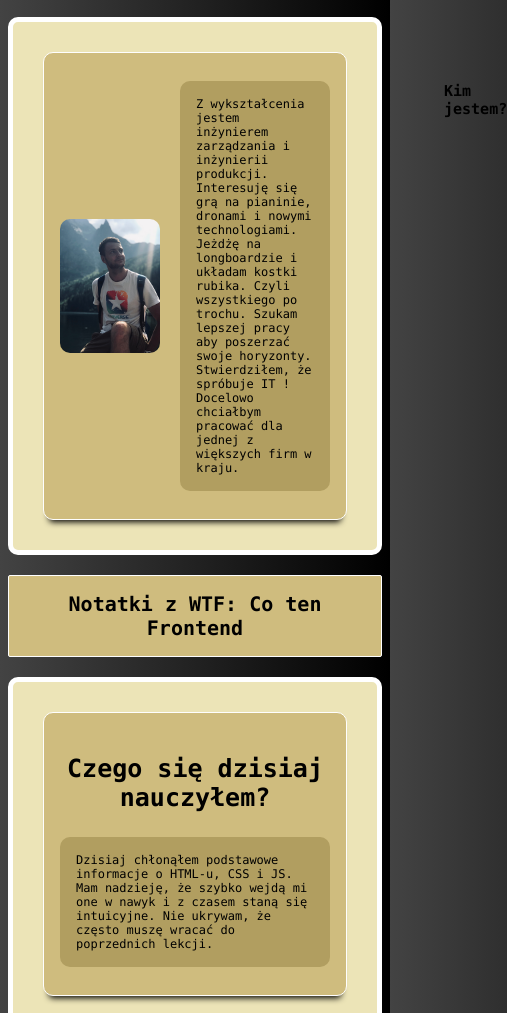
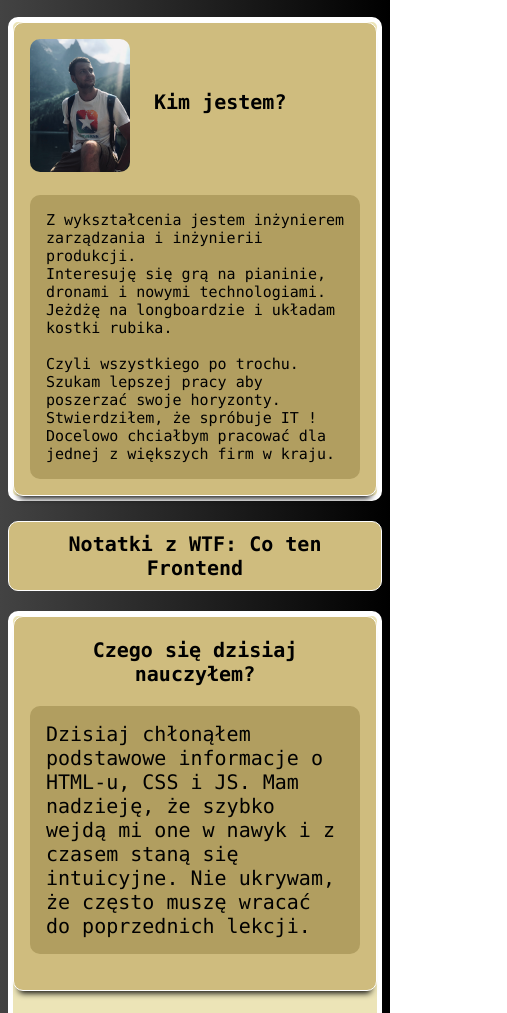
Before and after one commit to Mateusz-Meler/homepage, a plain HTML site: page index.html in a window 390 px wide. Shown: the part 300-1313 px from the top of the page, 507 px wide, since content can reach past the window. Drawn offline with Linux system fonts and the light colour scheme.

Commit message:
mobile, tablet v.2

```diff
--- a/index.html
+++ b/index.html
@@ -45,9 +45,9 @@
             <p class="section__description">
               Z wykształcenia jestem inżynierem zarządzania i inżynierii
               produkcji.
-              Interesuję się grą na pianinie, dronami i nowymi
+              <br />Interesuję się grą na pianinie, dronami i nowymi
               technologiami. Jeżdżę na longboardzie i układam kostki rubika.
-              Czyli wszystkiego po trochu. Szukam lepszej pracy aby
+              <br /><br />Czyli wszystkiego po trochu. Szukam lepszej pracy aby
               poszerzać swoje horyzonty. Stwierdziłem, że spróbuje IT ! Docelowo
               chciałbym pracować dla jednej z większych firm w kraju.
             </p>
@@ -137,9 +137,7 @@
             height, overflow, dashed, dotted, position. Będę zmuszony
             przebudować menu gdyż float nie używamy do budowania layoutów lecz
             do "opływania" obrazków. Poznałem typy proste w JS. Zapoznałem się z
-            BEM-em. Dodałem pierwszego BEM-a do notatek! Pozostały jeszcze dwa.
-            Największą trudność obecnie sprawia mi naprawienie błędu jak coś nie
-            działa.
+            BEM-em. Dodałem pierwszego BEM-a do notatek!
           </p>
         </article>
 
--- a/style.css
+++ b/style.css
@@ -22,6 +22,7 @@ p {
   padding: 16px;
   border-radius: 10px;
   color: #000;
+  font-size: 20px;
 }
 
 footer {
@@ -102,7 +103,7 @@ footer {
   border-radius: 10px;
   padding: 16px;
   max-width: 800px;
-  max-height: 200px;
+  max-height: 250px;
   position: absolute;
   top: 100px;
   right: 80px;
@@ -193,15 +194,7 @@ footer {
   font-size: 25px;
 }
 
-
-
-
-
-
-
-
-
-@media screen and (max-width: 1024px) {
+@media screen and (max-width: 1023px) {
   body {
     font-size: 12px;
   }
@@ -219,17 +212,35 @@ footer {
     margin-bottom: 5px;
     font-weight: bolder;
   }
+  .section {
+    display: block;
+  }
+  .section__title {
+    position: absolute;
+    left: 310px;
+    top: 50px;
+    font-size: 20px;
+  }
+  .section__description {
+    display: block;
+    position: static;
+    max-height: 100%;
+    margin: 0;
+    font-size: 15px;
+  }
+
   .section__muntain-picture {
     border-radius: 10px;
     max-width: 100px;
     max-height: 200px;
-    align-self: center;
+    margin-bottom: 20px;
   }
 
   .main-board {
     width: 100%;
     height: 100%;
     margin: 0;
+    padding: 0;
 
   }
   .board {
@@ -237,36 +248,28 @@ footer {
     width: 100%;
     height: 100%;
     margin: 0 0 20px 0;
-
+    padding: 0;
   }
   .week-summary {
     max-height: 100%;
     margin-bottom: 25px;
+
   }
+
+  .week-summary__title {
+    font-size: 20px;
+    margin: 5px;
+  }
+
   .notes {
     font-size: 20px;
     margin: 20px 0 20px 0;
-    border-radius: 2px;
+    padding: 10px;
     }
 
   .header {
     margin: 20px 0 20px 0;
-    border-radius: 2px;
-  }
-  .section {
-    display: flex;
 
-  }
-
-  .section__description {
-    position: static;
-    max-height: 100%;
-    margin-left: 20px;
-  }
-
-  .section__title {
-    position: absolute;
-    font-size: 15px;
   }
 
   .links {
@@ -280,6 +283,13 @@ footer {
   .top {
     margin-top: 20px;
   }
+}
 
-
+@media screen and (max-width: 767px) {
+  .section__title {
+    position: absolute;
+    left: 140px;
+    top: 50px;
+    font-size: 20px;
+  }
 }
```
